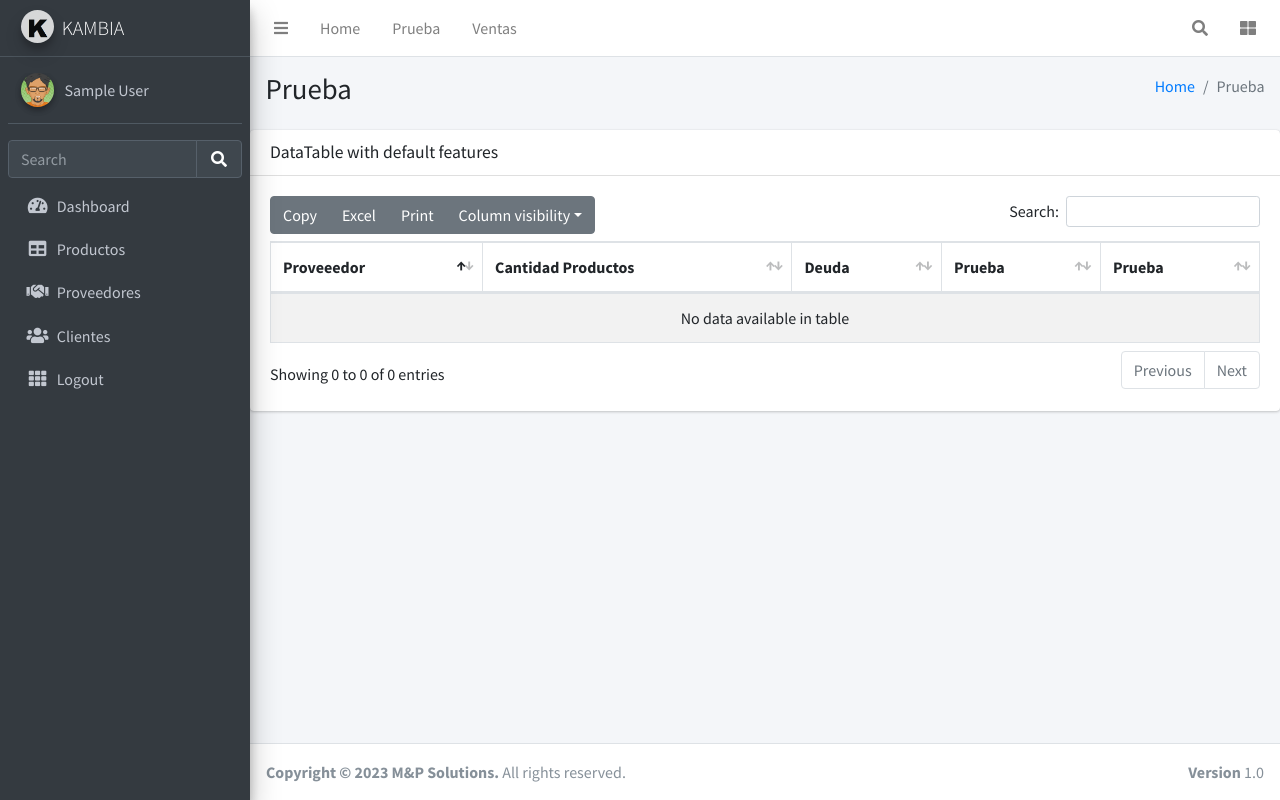
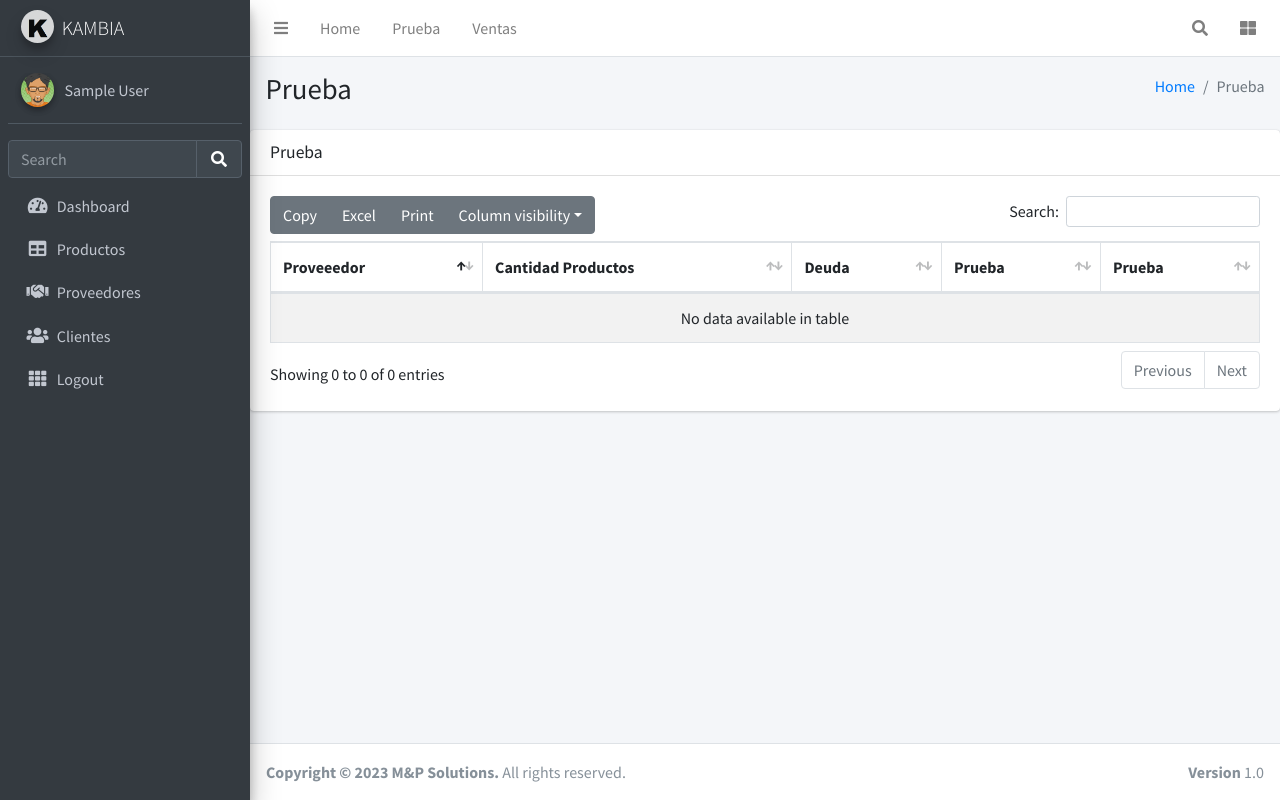
Before and after one commit to maoc86/tienda, a Flask app: page /prueba in a window 1280 px wide. Run offline with Flask 3, Linux system fonts and the light colour scheme; the visitor is signed in with stand-in values (Sample User, id 1); some libraries are stand-ins or nearby versions.

Commit message:
cambio tabla

```diff
--- a/templates/prueba.html
+++ b/templates/prueba.html
@@ -20,7 +20,7 @@
 
     <div class="card">
         <div class="card-header">
-          <h3 class="card-title">DataTable with default features</h3>
+          <h3 class="card-title">Prueba</h3>
         </div>
         <!-- /.card-header -->
         <div class="card-body">
```
